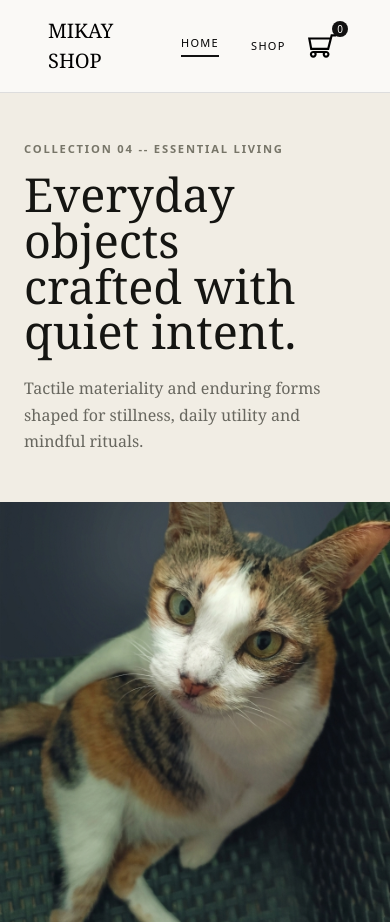
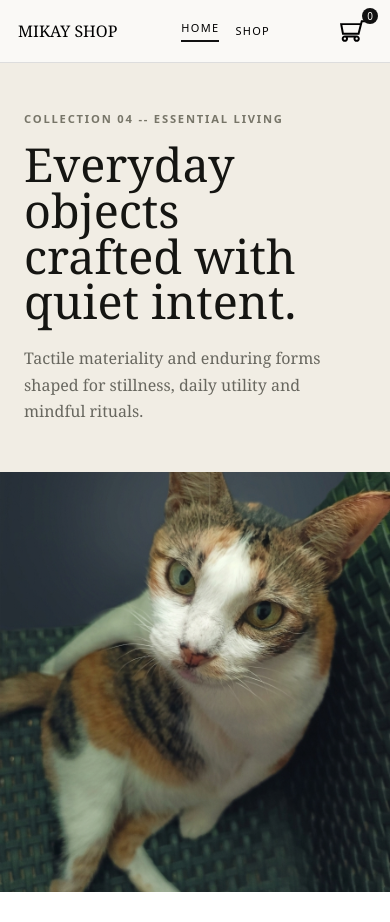
Before and after one commit to Dtdeep/Odin-Shopping-Cart, a React (Vite) app: page / in a window 390 px wide. After the commit the page ends 892 px from the top, so only its background shows below. Built offline with nearby package versions, Linux system fonts and the light colour scheme; no server answers.

Commit message:
Improve navbar to be responsive with AI

```diff
--- a/src/components/NavBar/NavBar.module.css
+++ b/src/components/NavBar/NavBar.module.css
@@ -76,3 +76,46 @@
   text-align: center;
   letter-spacing: 0;
 }
+
+@media (max-width: 700px) {
+  .ul {
+    padding: 12px 18px;
+  }
+
+  .title {
+    font-size: 16px;
+  }
+
+  .link {
+    margin: 0 8px;
+  }
+
+  .cartIcon {
+    width: 26px;
+    height: 26px;
+  }
+}
+
+@media (max-width: 380px) {
+  .ul {
+    padding: 10px 12px;
+  }
+
+  .title {
+    max-width: 72px;
+    font-size: 15px;
+  }
+
+  .link {
+    margin: 0 5px;
+  }
+
+  .cart {
+    padding: 4px;
+  }
+
+  .cartIcon {
+    width: 24px;
+    height: 24px;
+  }
+}
```
